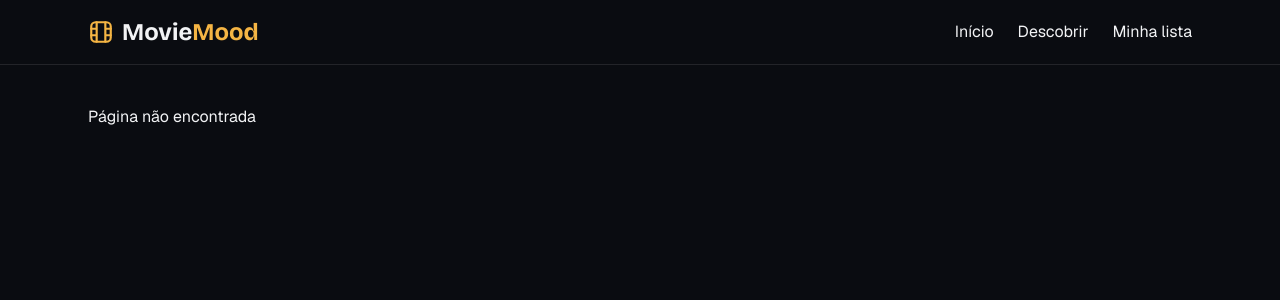
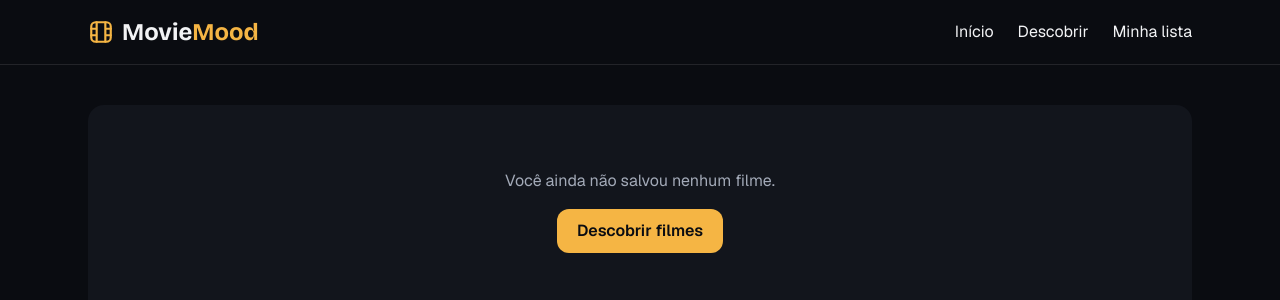
Before and after one commit to PontesEdu/MovieMood, a React (Vite) app: page /minha-lista in a window 1280 px wide. Shown: the top 300 px of the page. Built offline with nearby package versions, Linux system fonts and the light colour scheme; no server answers.

Commit message:
feat: add watchlist page

```diff
--- a/src/components/movie-card.tsx
+++ b/src/components/movie-card.tsx
@@ -1,10 +1,10 @@
 import { Link } from 'react-router'
 import { getImageUrl } from '../api/tmdb'
-import type { Movie } from '../types/movie'
+import type { SavedMovie } from '../types/movie'
 import { formatRating, formatYear } from '../utils/format'
 
 type MovieCardProps = {
-  movie: Movie
+  movie: SavedMovie
 }
 
 export function MovieCard({ movie }: MovieCardProps) {
--- a/src/main.tsx
+++ b/src/main.tsx
@@ -12,6 +12,7 @@ import { NotFoundPage } from './pages/not-found-page'
 import { TmdbError } from './api/tmdb'
 import { DiscoverPage } from './pages/discover-page'
 import { WatchlistProvider } from './context/watchlist-provider'
+import { WatchlistPage } from './pages/watchlist-page'
 
 const router = createBrowserRouter([
   {
@@ -21,6 +22,7 @@ const router = createBrowserRouter([
       { index: true, Component: HomePage },
       { path: 'movie/:movieId', Component: MovieDetailsPage },
       { path: 'descobrir', Component: DiscoverPage },
+      { path: 'minha-lista', Component: WatchlistPage },
       { path: '*', Component: NotFoundPage },
     ],
   },
--- /dev/null
+++ b/src/pages/watchlist-page.tsx
@@ -0,0 +1,26 @@
+import { Link } from 'react-router'
+import { useWatchlist } from '../hooks/use-watchlist'
+
+export function WatchlistPage() {
+  const { movies } = useWatchlist()
+
+  let content
+
+  if (movies.length === 0) {
+    content = (
+      <div className="bg-card flex flex-col items-center gap-4 rounded-2xl px-6 py-16 text-center">
+        <p className="text-muted-foreground">
+          Você ainda não salvou nenhum filme.
+        </p>
+        <Link
+          to="/descobrir"
+          className="bg-primary text-primary-foreground rounded-xl px-5 py-2.5 font-semibold"
+        >
+          Descobrir filmes
+        </Link>
+      </div>
+    )
+  }
+
+  return <div>{content}</div>
+}
```
